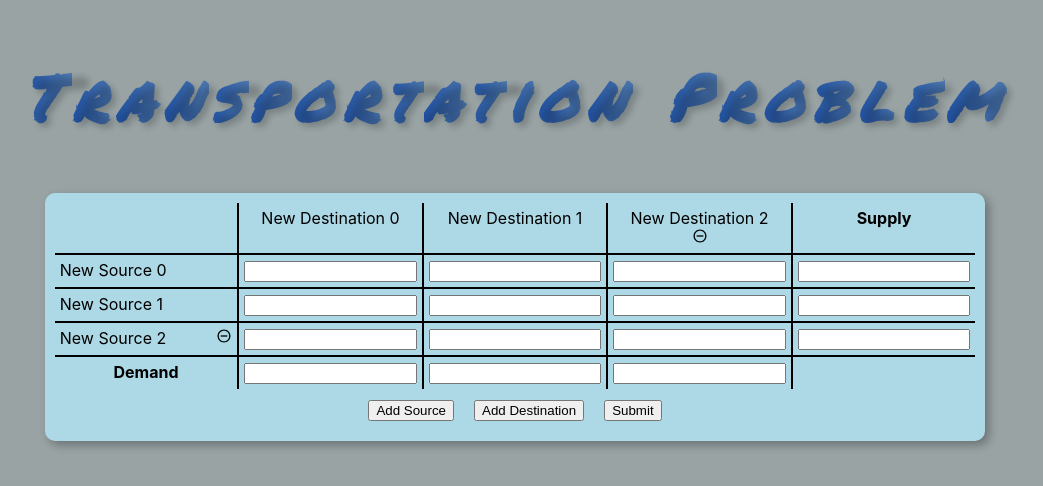
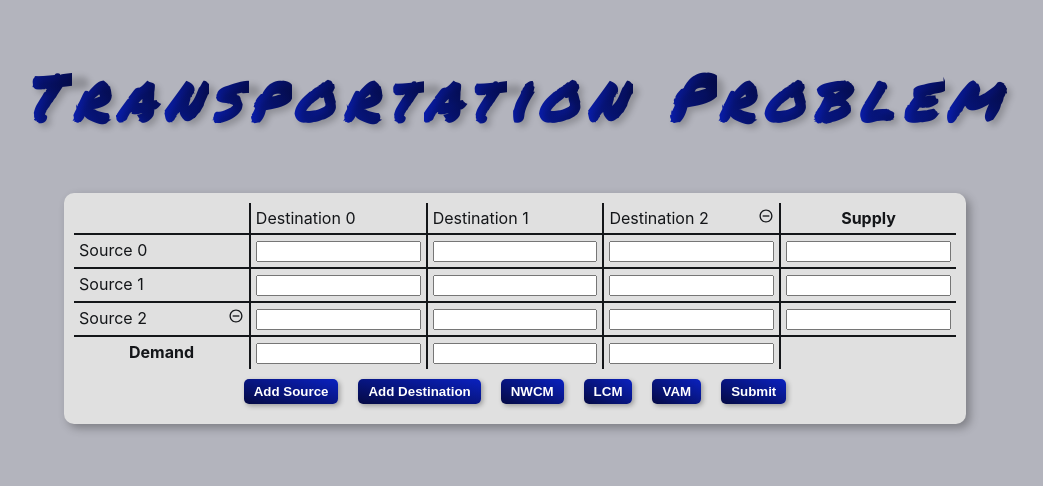
Before and after one commit to akivarichman/TransportationProblem, a React (Create React App) app in the folder transportation-problem-solver/: page / in a window 1280 px wide. Shown: the top 486 px of the page, without its empty margins (125-1168 px from the left). Built offline with nearby package versions, Linux system fonts and the light colour scheme.

Commit message:
design stuff

```diff
--- a/transportation-problem-solver/package.json
+++ b/transportation-problem-solver/package.json
@@ -10,6 +10,7 @@
     "react-dom": "^18.3.1",
     "react-icons": "^5.3.0",
     "react-scripts": "5.0.1",
+    "styled-components": "^6.1.13",
     "web-vitals": "^2.1.4"
   },
   "scripts": {
--- a/transportation-problem-solver/src/App.css
+++ b/transportation-problem-solver/src/App.css
@@ -1,7 +1,8 @@
 @import url('https://fonts.googleapis.com/css2?family=Permanent+Marker&display=swap');
+@import url('./styles/variables.css');
 
 body {
-  background-color: #99A3A4;
+  background-color: var(--color-gray);
 }
 
 .heading {
@@ -16,8 +17,7 @@ body {
 }
 
 span {
-  /* Gradient text */
-  background: linear-gradient(to left, #4e79b0, #1f51a3);
+  background: linear-gradient(to top right, var(--color-lightblue), var(--color-darkblue));
   -webkit-background-clip: text;
   -webkit-text-fill-color: transparent;
 }
--- a/transportation-problem-solver/src/App.js
+++ b/transportation-problem-solver/src/App.js
@@ -1,5 +1,9 @@
 import './App.css';
 import Form from './components/Form'
+
+// To Do:
+// 1. make python code api with flask
+// 2. pdf insert
 
 function App() {
 
--- /dev/null
+++ b/transportation-problem-solver/src/components/Button.js
@@ -0,0 +1,29 @@
+import React from 'react';
+import styled from 'styled-components';
+
+const StyledButton = styled.button`
+    padding: 5px 10px;
+    border: none;
+    border-radius: 5px;
+    color: var(--color-white);
+    font-weight: bold;
+    box-shadow: 2px 2px 5px rgba(0, 0, 0, 0.3);
+    cursor: pointer;
+    background: linear-gradient(to bottom left, var(--color-lightblue), var(--color-darkblue)); /* ${(props) => props.colorStart}, ${(props) => props.colorEnd} */
+
+  /* Optional: Add hover effect for better interaction */
+  &:hover {
+    box-shadow: 4px 4px 10px rgba(0, 0, 0, 0.4);
+  }
+`;
+
+function Button({onClick, text, colorStart, colorEnd}) {
+
+  return (
+    <StyledButton onClick={onClick} colorStart={colorStart} colorEnd={colorEnd}>
+      {text}
+    </StyledButton>
+  );
+}
+
+export default Button;
--- a/transportation-problem-solver/src/components/Form.js
+++ b/transportation-problem-solver/src/components/Form.js
@@ -1,8 +1,7 @@
 import { useState, useEffect } from 'react'
 import "../styles/Form.css";
 import { IoMdRemoveCircleOutline } from "react-icons/io";
-
-// Next To Do:
+import Button from './Button'
 
 function Form() {
 
@@ -11,6 +10,10 @@ function Form() {
     const[supplyInputs, setSupplyInputs] = useState(['', '', ''])
     const[demandInputs, setDemandInputs] = useState(['', '', ''])
     const[costInputs, setCostInputs] = useState([['', '', ''], ['', '', ''], ['', '', '']])
+    const[chosenMethod, setChosenMethod] = useState('')
+    const[isNWCM, setIsNWCM] = useState(false)
+    const[isLCM, setIsLCM] = useState(false)
+    const[isVAM, setIsVAM] = useState(false)
 
     const handleSubmit = (event) => {
         event.preventDefault();
@@ -18,6 +21,7 @@ function Form() {
             supplies: [...supplyInputs],
             demands: [...demandInputs],
             costs: [...costInputs],
+            method: chosenMethod
         };
         if(isFormDataValid(formData)) {
             console.log('form data is valid');
@@ -35,11 +39,12 @@ function Form() {
             // all cost inputs are greater than or equal to zero
             data.costs.every((row) => row.every((value) => value !== null && value !== '' && value >= 0)) &&
             // supply is equal to demand
-            (data.supplies.reduce((sum, value) => sum + Number(value || 0), 0) === data.demands.reduce((sum, value) => sum + Number(value || 0), 0))
+            (data.supplies.reduce((sum, value) => sum + Number(value || 0), 0) === data.demands.reduce((sum, value) => sum + Number(value || 0), 0)) &&
+            // a method to find the initial solution was chosen
+            (data.method === 'NWCM' || data.method === 'LCM' || data.method === 'VAM')
         );
     }
 
-    // do I even need handleInputChange? cant I just store the values in handleSubmit?
     const handleInputChange = (event, index, idx) => {
         if(event.target.name === 'supply') {
             const updatedInputs = [...supplyInputs];
@@ -69,6 +74,19 @@ function Form() {
     useEffect(() => {
         console.log('Costs: ', costInputs);
     }, [costInputs]);
+
+    useEffect(() => {
+        console.log('Chosen Method', chosenMethod);
+    }, [chosenMethod]);
+    useEffect(() => {
+        console.log('isNWCM: ', isNWCM);
+    }, [isNWCM]);
+    useEffect(() => {
+        console.log('isLCM: ', isLCM);
+    }, [isLCM]);
+    useEffect(() => {
+        console.log('isVAM: ', isVAM);
+    }, [isVAM]);
 
     const handleAddSourceButtonClick = (event) => {
         const num = numberOfSources + 1
@@ -118,6 +136,24 @@ function Form() {
         setCostInputs(newCostInputs)
     }
 
+    const handleMethodChoiceClick = (event) => {
+        console.log('New Click');
+        const method = event.target.innerText;
+        const methodState = {
+            'NWCM': isNWCM,
+            'LCM': isLCM,
+            'VAM': isVAM
+        };
+        if (methodState.hasOwnProperty(method)) {
+            const isSelected = methodState[method];
+            setChosenMethod(isSelected ? '' : method);
+            setIsNWCM(method === 'NWCM' && !isSelected);
+            setIsLCM(method === 'LCM' && !isSelected);
+            setIsVAM(method === 'VAM' && !isSelected);
+        } else {
+            console.log('unexpected value for event.target.innerText: ', method);
+        }
+    }
 
     return(
         <div>
@@ -127,7 +163,7 @@ function Form() {
                         <div></div>
                         {demandInputs.map((item, index) =>
                             <div class='destination-name'>
-                                <div>New Destination {index}</div>
+                                <div>Destination {index}</div>
                                 {(index > 1) && <div class='remove-button' onClick={(event) => handleRemoveDestinationClick(index)}><IoMdRemoveCircleOutline/></div>}
                             </div>
                         )}
@@ -136,7 +172,7 @@ function Form() {
                     {supplyInputs.map((item, index) =>
                         <div class='source-row'>
                             <div class='source-name'>
-                                <div>New Source {index}</div>
+                                <div>Source {index}</div>
                                 {(index > 1) && <div class='remove-button' onClick={(event) => handleRemoveSourceClick(index)}><IoMdRemoveCircleOutline/></div>}
                             </div>
                             {costInputs[index].map((item, idx) =>
@@ -161,9 +197,13 @@ function Form() {
                         <div></div>
                     </div>
                     <div class='buttons'>
-                        <button onClick={handleAddSourceButtonClick}>Add Source</button>
-                        <button onClick={handleAddDestinationButtonClick}>Add Destination</button>
-                        <input type='submit'></input>
+                        <Button onClick={handleAddSourceButtonClick} text='Add Source' colorStart='#4e79b0' colorEnd='#1f51a3'/>
+                        <Button onClick={handleAddDestinationButtonClick} text='Add Destination' colorStart='#4e79b0' colorEnd='#1f51a3'/>
+                        <Button onClick={handleMethodChoiceClick} text='NWCM' colorStart='#FFA500' colorEnd='#FF7F00'/>
+                        <Button onClick={handleMethodChoiceClick} text='LCM' colorStart='#FFA500' colorEnd='#FF7F00'/>
+                        <Button onClick={handleMethodChoiceClick} text='VAM' colorStart='#FFA500' colorEnd='#FF7F00'/>
+                        <Button type='submit' text='Submit' colorStart='#4e79b0' colorEnd='#1f51a3'/>
+
                     </div>
                 </form>
             </div>
--- a/transportation-problem-solver/src/styles/Form.css
+++ b/transportation-problem-solver/src/styles/Form.css
@@ -1,3 +1,5 @@
+@import url('./variables.css');
+
 .form-container {
     display: block;
     margin-left: auto;
@@ -6,13 +8,14 @@
     height: fit-content;
     display: flex;
     flex-flow: column nowrap;
-    background-color: lightblue;
+    background-color: var(--color-lightgray);
     border-radius: 10px;
     padding: 10px;
     box-shadow: 4px 4px 10px rgba(0, 0, 0, 0.3);
+    color: var(--color-black);
 }
 
-.source-name, .destinaton-name {
+.source-name, .destination-name {
     display: flex;
     flex-flow: row nowrap;
     justify-content: space-between;
@@ -30,17 +33,17 @@
 }
 
 .destination-names-row > * {
-    border-left: 1px solid black;
-    border-bottom: 1px solid black;
-    border-right: 1px solid black;
+    border-left: 1px solid var(--color-black);
+    border-bottom: 1px solid var(--color-black);
+    border-right: 1px solid var(--color-black);
 }
 .source-row > * {
-    border: 1px solid black;
+    border: 1px solid var(--color-black);
 }
 .demand-row > * {
-    border-left: 1px solid black;
-    border-top: 1px solid black;
-    border-right: 1px solid black;
+    border-left: 1px solid var(--color-black);
+    border-top: 1px solid var(--color-black);
+    border-right: 1px solid var(--color-black);
 }
 .destination-names-row > *:first-child, .source-row > *:first-child, .demand-row > *:first-child {
     border-left: none;
--- /dev/null
+++ b/transportation-problem-solver/src/styles/variables.css
@@ -0,0 +1,9 @@
+:root {
+    --color-black: #141619;
+    --color-darkgray: #2C2E3A;
+    --color-gray: #B3B4BD;
+    --color-lightgray: #E0E0E0;
+    --color-darkblue: #050A44;
+    --color-lightblue: #0A21C0;
+    --color-white: #ffffff;
+}
```
Also changed, not shown: transportation-problem-solver/src/components/DestinationColumn.js (deleted), transportation-problem-solver/src/components/SourceRow.js (deleted), 1 other file (tests, documents, lock files or other folders).
